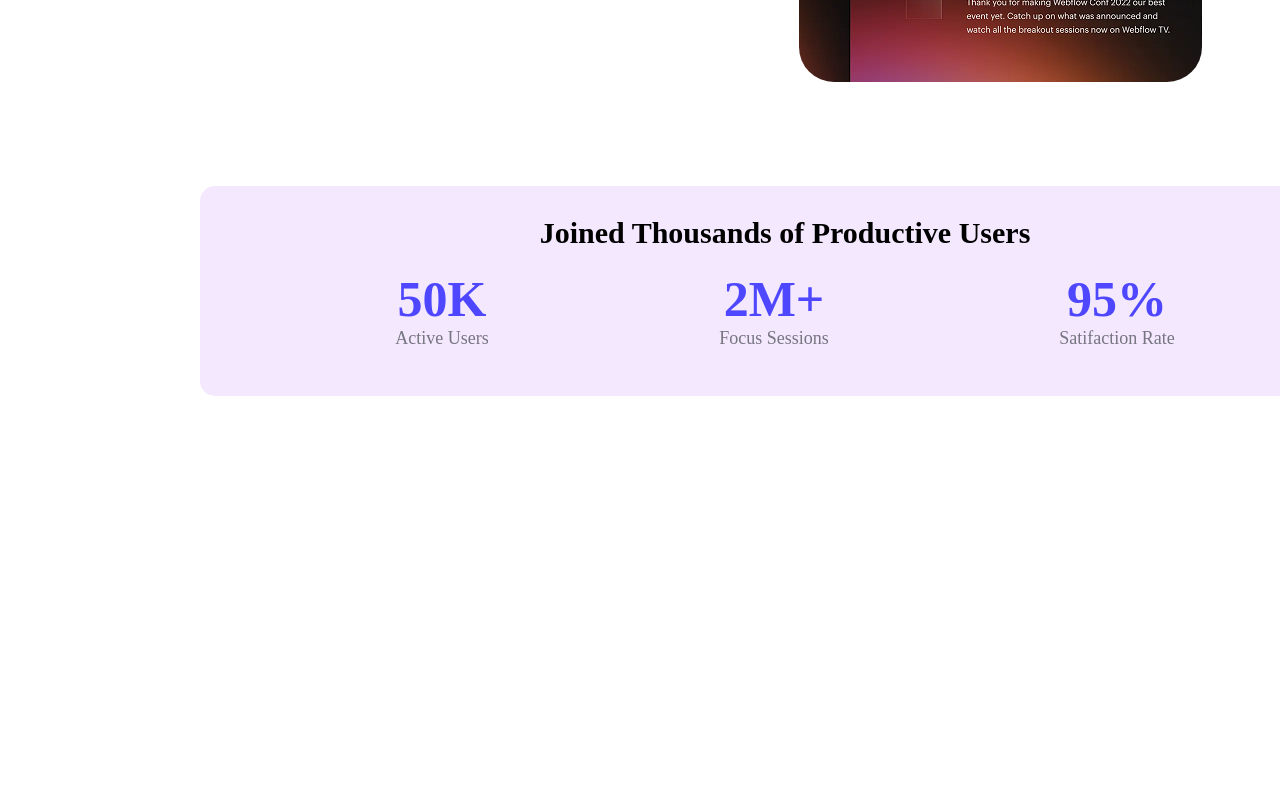
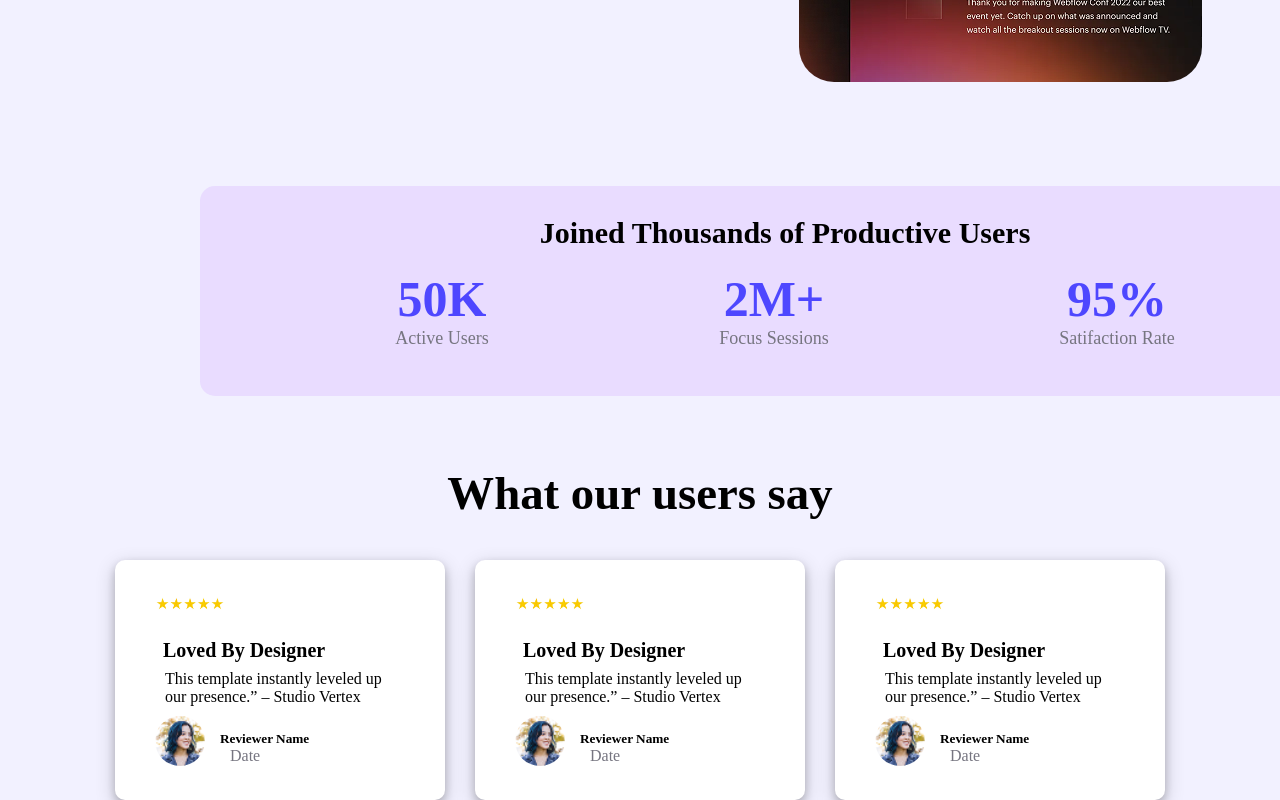
Before and after one commit to nafiz450/Assignment, a plain HTML site: page index.html in a window 1280 px wide. Shown: the part 1046-1846 px from the top of the page. Before the commit the page ends 1442 px from the top, so only its background shows below. Drawn offline with Linux system fonts and the light colour scheme.

Commit message:
add file

```diff
--- a/index.css
+++ b/index.css
@@ -84,7 +84,9 @@ margin-top: 20px;
 
 }
 
-
+main{
+    background-color: #4d47ff13;
+}
 /* action part */
 .action{
     display: flex;
@@ -168,3 +170,69 @@ border-radius: 35px;
     margin-right: 50px;
 
 }
+
+.user-feedback{
+    margin-top: 70px;
+}
+
+.user-feedback .feedback-title{
+
+text-align: center;
+font-size: 40px;
+margin-bottom: 40px;
+}
+
+.card{
+
+   display: flex;
+   justify-content: center;
+   margin:auto
+}
+
+ .card-single-item{
+    padding: 20px 40px;
+    width: 250px;
+    height: 200px;
+    background-color: #fff;
+  box-shadow: 0 4px 8px 0 rgba(0, 0, 0, 0.2), 0 6px 20px 0 rgba(0, 0, 0, 0.19);
+  border-radius: 10px;
+}
+.card-single-item h4{
+    font-size: 20px;
+    text-transform: capitalize;
+    margin:  8px;
+}
+.card-single-item p{
+    margin: 0 10px;
+}
+
+
+.middle{
+    margin: 0px 30px;
+}
+.card-single-item img{
+width: 70px;
+}
+
+.second-part{
+    display: flex;
+    margin-top: 10px;
+}
+.second-part img{
+    height: 50px;
+    width: 50px;
+    border-radius: 50%;
+}
+
+.second-part .name-date{
+    margin: 15px;
+}
+.second-part .name-date h5{
+    text-transform: capitalize;
+
+
+}
+.second-part .name-date p{
+    color: #767580;
+    text-transform: capitalize;
+}
--- a/index.html
+++ b/index.html
@@ -61,6 +61,86 @@
     </div>
 
 
+
+
+
+
+
+
+
+
+
+
+    <div class="user-feedback">
+        <div class="feedback-title">
+            <h3>What our users say</h3>
+           </div>
+         <div class="card">
+
+
+           <div class="card-single-item">
+               <img src="/images/five star.png" alt="">
+               <h4>loved by designer</h4>
+                <p class="card-p">This template instantly leveled up our presence.” – Studio Vertex</p>
+
+              <div class="second-part">
+                    <img src="/images/avatar.png" alt="">
+                 <div class="name-date">
+                       <h5>reviewer name</h5>
+                       <p>date</p>
+                </div>
+                </div>
+                </div>
+
+             <div class="card-single-item middle">
+               <img src="/images/five star.png" alt="">
+               <h4>loved by designer</h4>
+                <p class="card-p">This template instantly leveled up our presence.” – Studio Vertex</p>
+
+              <div class="second-part">
+                    <img
+                    src="/images/avatar.png" alt="">
+                 <div class="name-date">
+                       <h5>reviewer name</h5>
+                       <p>date</p>
+                </div>
+                </div>
+                </div>
+
+                 <div class="card-single-item">
+               <img src="/images/five star.png" alt="">
+               <h4>loved by designer</h4>
+                <p class="card-p">This template instantly leveled up our presence.” – Studio Vertex</p>
+
+              <div class="second-part">
+                    <img src="/images/avatar.png" alt="">
+                 <div class="name-date">
+                       <h5>reviewer name</h5>
+                       <p>date</p>
+                </div>
+                </div>
+                </div>
+
+
+
+                </div>
+<div>
+
+
+
+
+
+
+
+
+
+
+
+
+
+
+
+
 </main>
 
 </body>
```
Also changed, not shown: images/five star.png (added).
